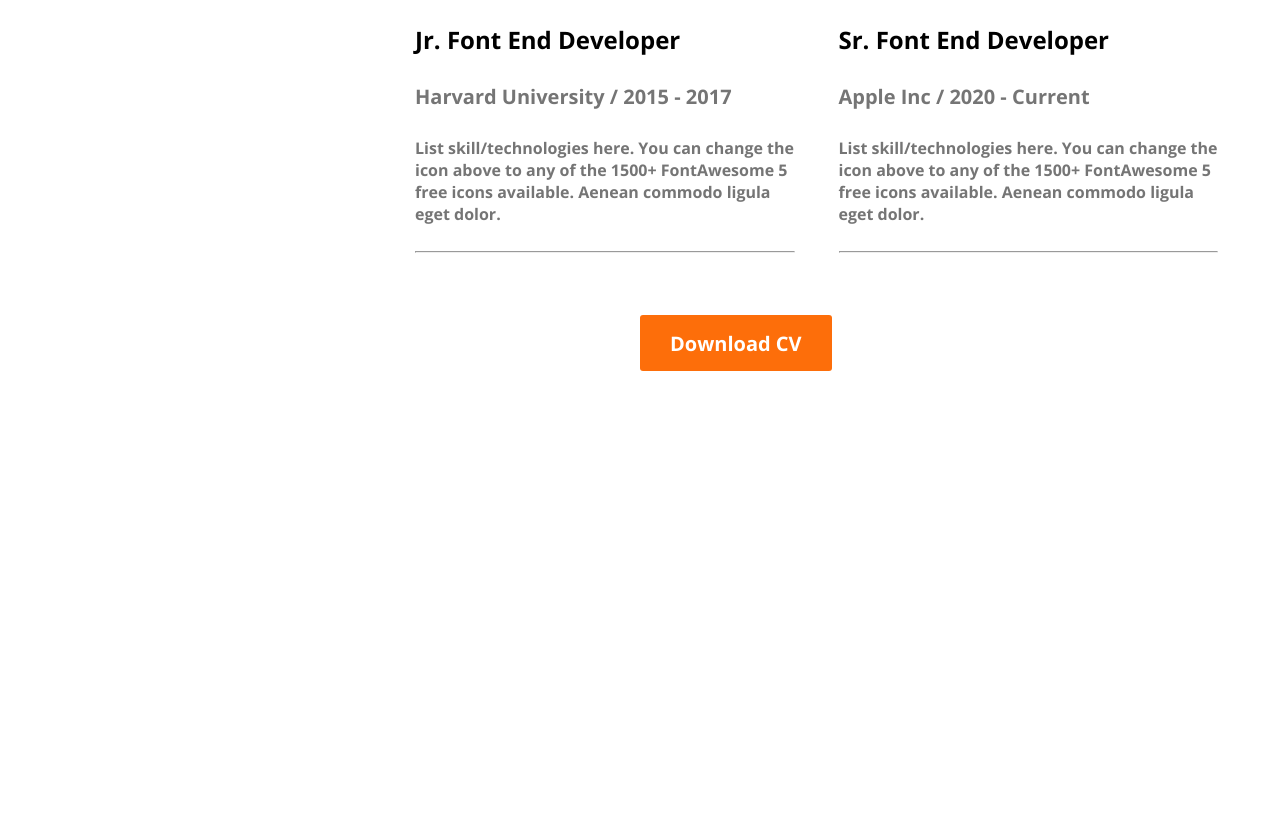
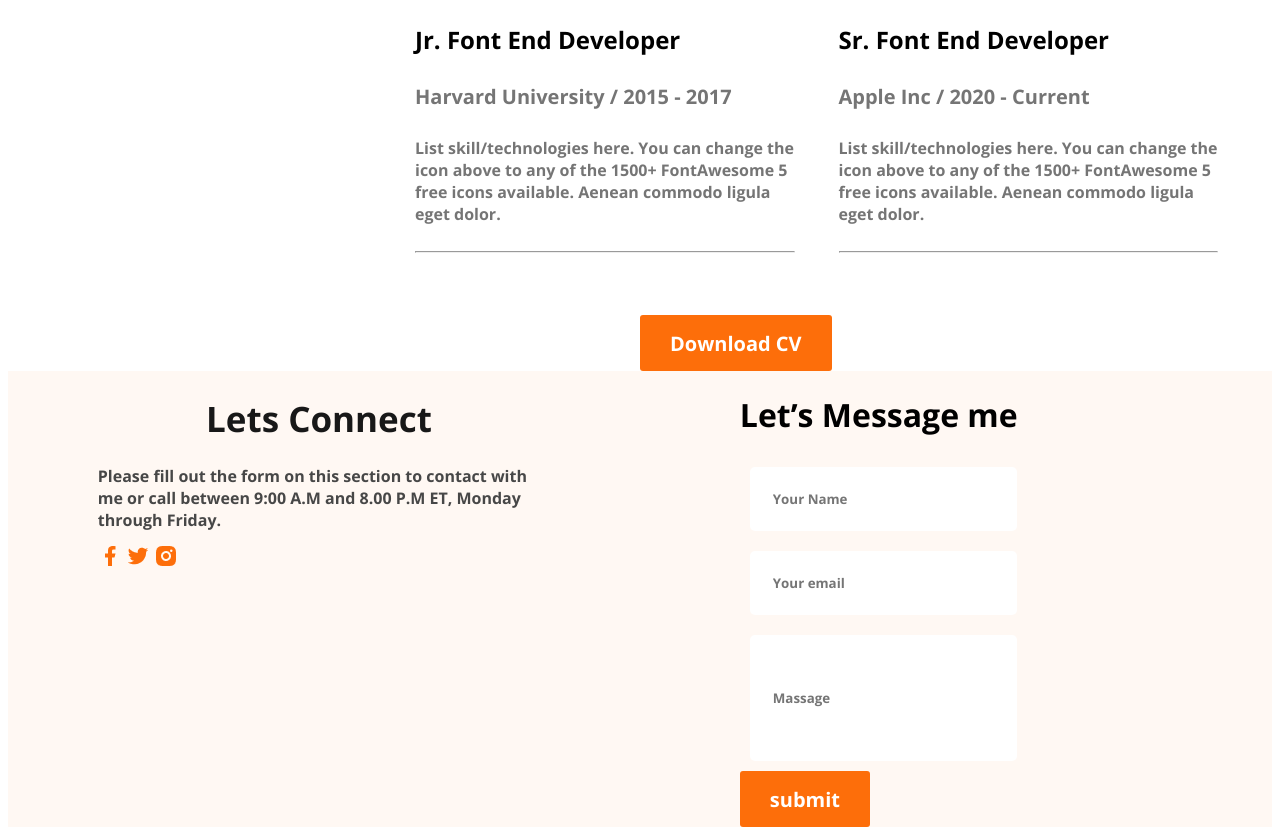
Before and after one commit to hasanemam1717/Emam-porfolio, a plain HTML site: page index.html in a window 1280 px wide. Shown: the part 2819-3654 px from the top of the page. Before the commit the page ends 3198 px from the top, so only its background shows below. Drawn offline with nearby package versions, Linux system fonts and the light colour scheme.

Commit message:
added footer

```diff
--- a/index.html
+++ b/index.html
@@ -177,8 +177,28 @@
         </section>
         <button  id="btn">Download CV</button></main>
     <footer>
-
-
+        <div class="last-content">
+            <h1>
+                Lets Connect
+            </h1>
+            <h2>Please fill out the form on this section to contact with me or call between 9:00 A.M and 8.00 P.M ET, Monday through Friday.</h2>
+            <div class="social-link">
+                <a href=""><img src="images/icons/facebook.png" alt=""></a>
+                <a href=""><img src="images/icons/twitter.png" alt=""></a>
+                <a href=""><img src="images/icons/insta.png" alt=""></a>
+            </div>
+        </div>
+        <div class="last-massage">
+            <h1>
+                Let’s Message me
+            </h1>
+            <form action="">
+                <input type="text" name="" id="" placeholder="Your Name"><br>
+                <input type="email" placeholder="Your email"><br>
+                <input type="text" placeholder="Massage" class="massage"> <br>
+                <button class="btn-primary">submit</button>
+            </form>
+        </div>
     </footer>
 </body>
 </html>
--- a/styles/style.css
+++ b/styles/style.css
@@ -153,3 +153,28 @@ font-weight: 700;
     border-radius: 3px;
     margin-left: 50%;
  }
+ footer{   display: flex;
+    gap: 20px;
+    justify-content: space-around;
+    background: #FFF8F3;}
+.last-content{width: 35%;}
+.last-content h1{color:#181818;
+    text-align: center;
+    font-size: 35px;
+    font-weight: 700;}
+.last-content h2{color:#474747;
+    font-size: 16px;
+    font-weight: 400;}
+.social-link{}
+.social-link img{}
+.last-massage{width: 35%;
+}
+.last-massage h1{}
+.last-massage form{}
+.last-massage form input{       border-radius: 5px;
+    background: #FFF;
+    border: none;
+    padding: 23px;
+    margin: 10px;
+    width: 50%;}
+.massage{height: 80px;}
```
